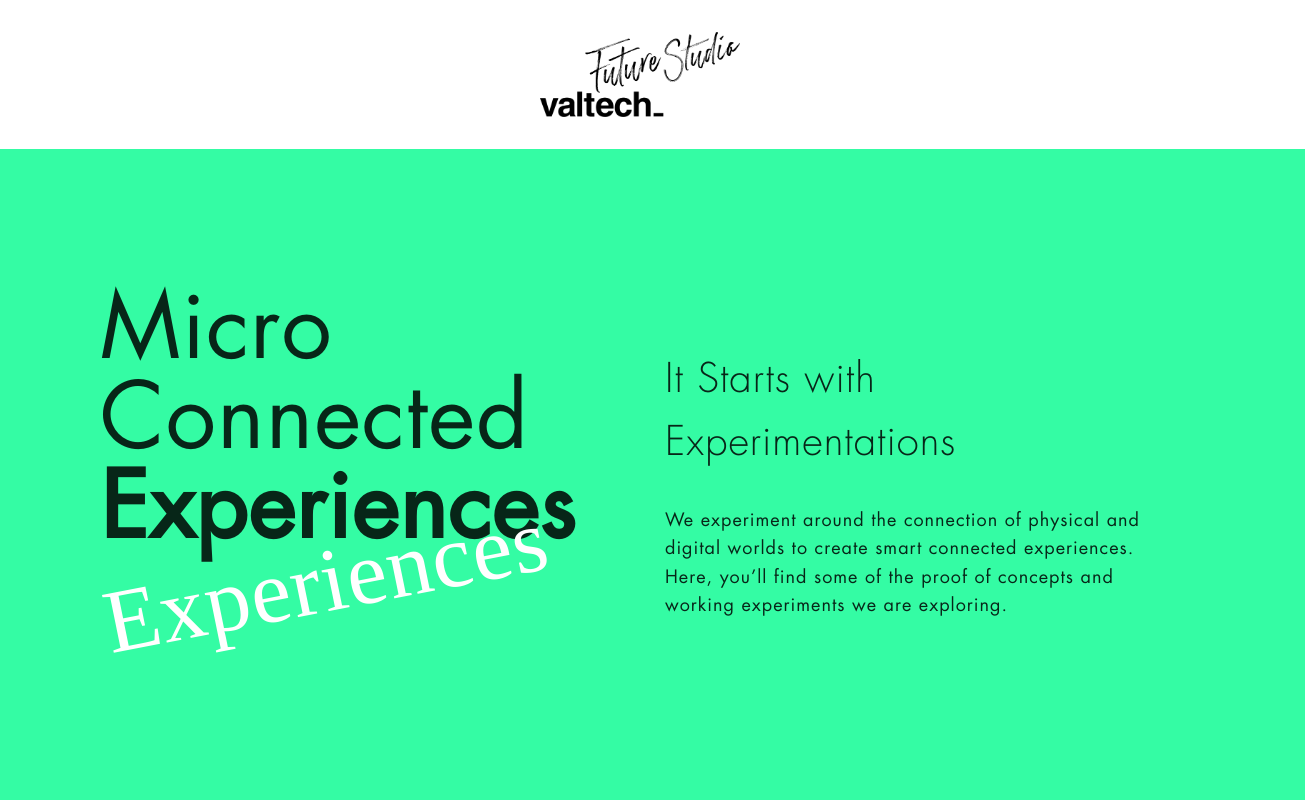
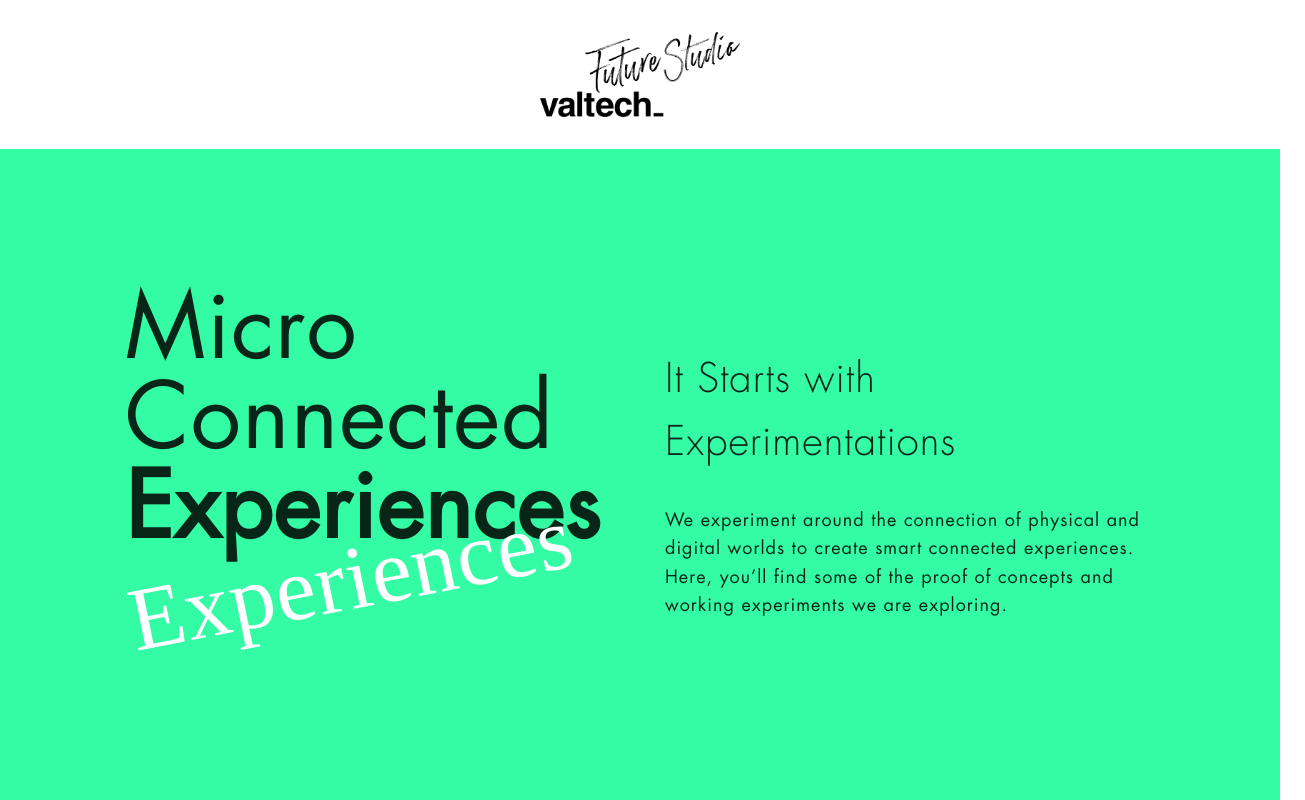
Before and after one commit to valtech-sd/micro-experiences, a React (Create React App) app: page / in a window 1280 px wide. Shown: the top 800 px of the page, 1305 px wide, since content can reach past the window. Built offline with nearby package versions, Linux system fonts and the light colour scheme; no server answers; a web font is replaced by a local one.

Commit message:
chore: Arianes updates - footer

```diff
--- a/src/App.js
+++ b/src/App.js
@@ -17,6 +17,7 @@ const { Step } = Steps;
 const Container = styled.div`
   display: flex;
   flex-direction: column;
+  margin-right: 0;
 `;
 
 const Section = styled(Row)`
@@ -24,6 +25,9 @@ const Section = styled(Row)`
   background-color: ${({ color }) => COLORS[color] || COLORS.white};
   height: ${({ color }) => (color === 'green' ? 'calc(100vh - 149.35px)' : 'auto')};
   align-content: center;
+  width: 100%;
+  margin-right: 0 !important;
+  margin-left: 0 !important;
 
   @media (min-width: 992px) {
     padding: 100px;
@@ -43,6 +47,7 @@ const Header = styled.h1`
 
   @media (min-width: 992px) {
     font-size: 70px;
+    line-height: 90px;
   }
 
   @media (min-width: 1200px) {
@@ -60,6 +65,7 @@ const BoldHeader = styled.h1`
 
   @media (min-width: 992px) {
     font-size: 70px;
+    line-height: 90px;
   }
 
   @media (min-width: 1200px) {
@@ -78,6 +84,7 @@ const CursiveHeader = styled.h1`
 
   @media (min-width: 992px) {
     font-size: 70px;
+    line-height: 90px;
   }
 
   @media (min-width: 1200px) {
--- a/src/components/Footer/Footer.jsx
+++ b/src/components/Footer/Footer.jsx
@@ -5,23 +5,30 @@ import Logo from '../../assets/FS_Logo_White.png';
 import { COLORS, SIZES, FONT_SIZES } from '../../utils/global';
 
 const Container = styled.div`
-  height: 25vh;
   background-color: black;
-  padding: ${SIZES.xxl} ${SIZES.xl} 0;
   display: flex;
   flex-direction: column;
+  padding: ${SIZES.xxl} ${SIZES.xl};
 `;
 
 const StyledButton = styled(Button)`
   width: 200px;
+  height: 50px;
+  color: black;
+  display: flex !important;
+  place-content: center;
+  place-items: center;
   margin-top: ${SIZES.lg};
   border: 1px solid ${COLORS.green} !important;
   background: ${COLORS.green} !important;
+
+  &:hover {
+    color: black;
+  }
 `;
 
 const Text = styled.p`
   color: white;
-  text-align: center;
   margin-top: ${SIZES.lg};
   font-size: ${FONT_SIZES.xs};
 `;
```
